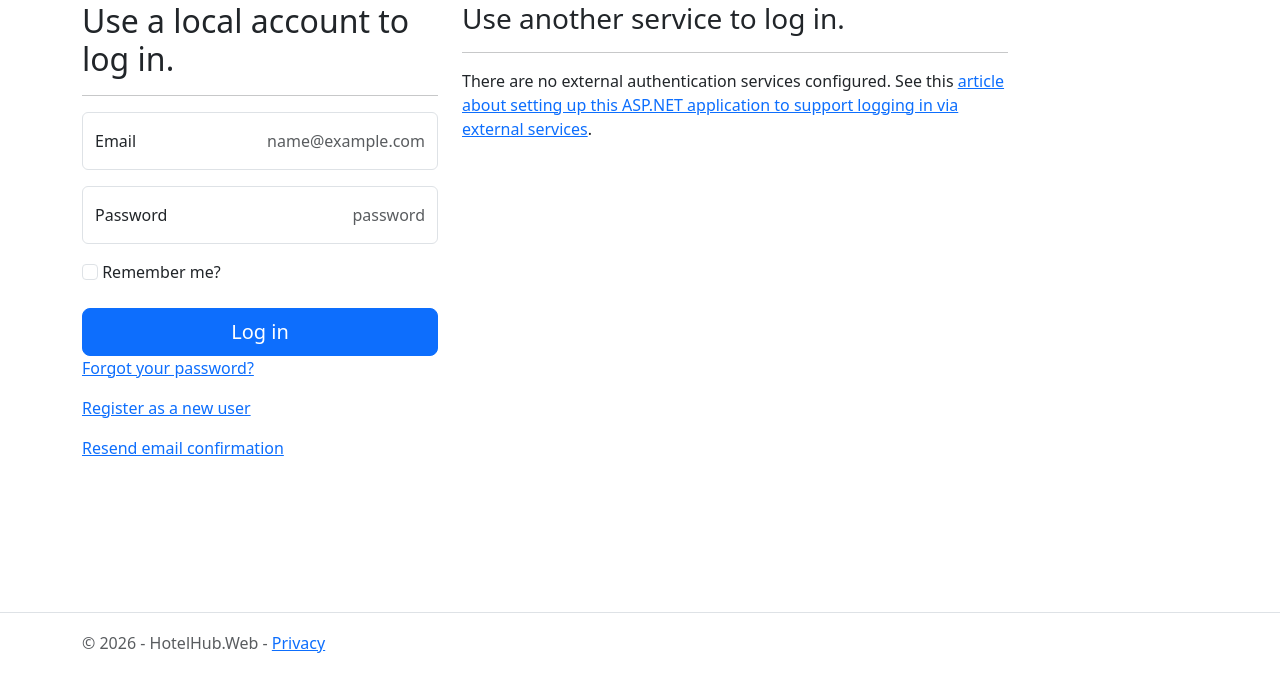
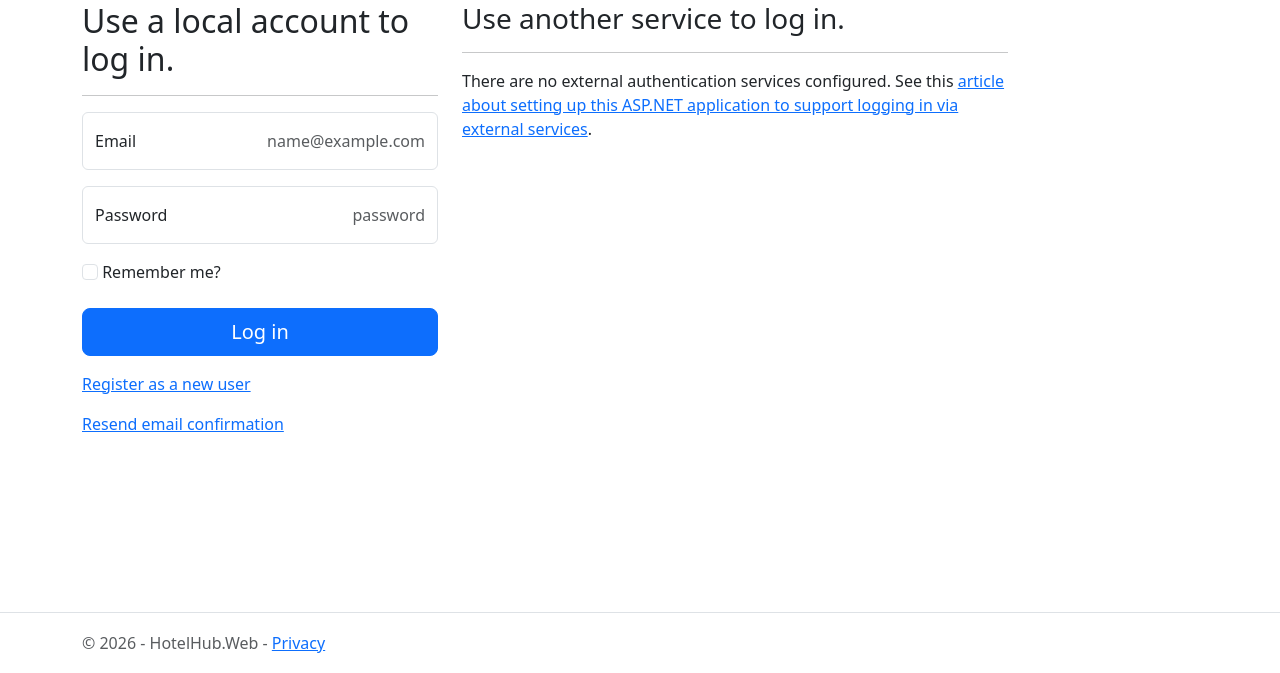
Before and after one commit to dev-nbu/HotelHub, an ASP.NET Core app: page /Identity/Account/Login in a window 1280 px wide. Shown: the part 127-800 px from the top of the page. Run offline with ASP.NET Core 8, Linux system fonts and the light colour scheme; the visitor is signed in with stand-in values (Sample User, id 1); style sheets or scripts are compiled from the project's sources; some libraries are stand-ins or nearby versions.

Commit message:
Removing forgot password

```diff
--- a/HotelHub.Web/Areas/Identity/Pages/Account/Login.cshtml
+++ b/HotelHub.Web/Areas/Identity/Pages/Account/Login.cshtml
@@ -32,10 +32,7 @@
                 <div>
                     <button id="login-submit" type="submit" class="w-100 btn btn-lg btn-primary">Log in</button>
                 </div>
-                <div>
-                    <p>
-                        <a id="forgot-password" asp-page="./ForgotPassword">Forgot your password?</a>
-                    </p>
+                <div class="mt-3">
                     <p>
                         <a asp-page="./Register" asp-route-returnUrl="@Model.ReturnUrl">Register as a new user</a>
                     </p>
```
